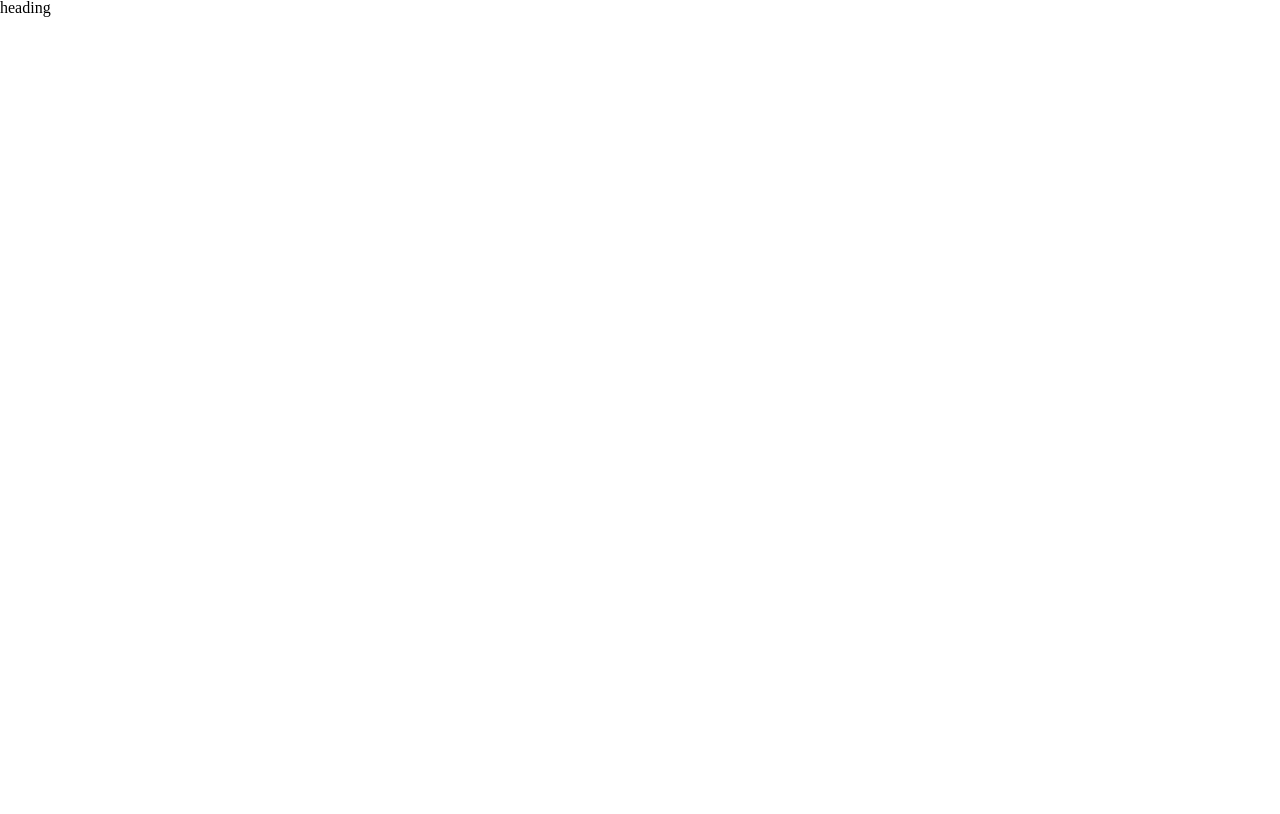
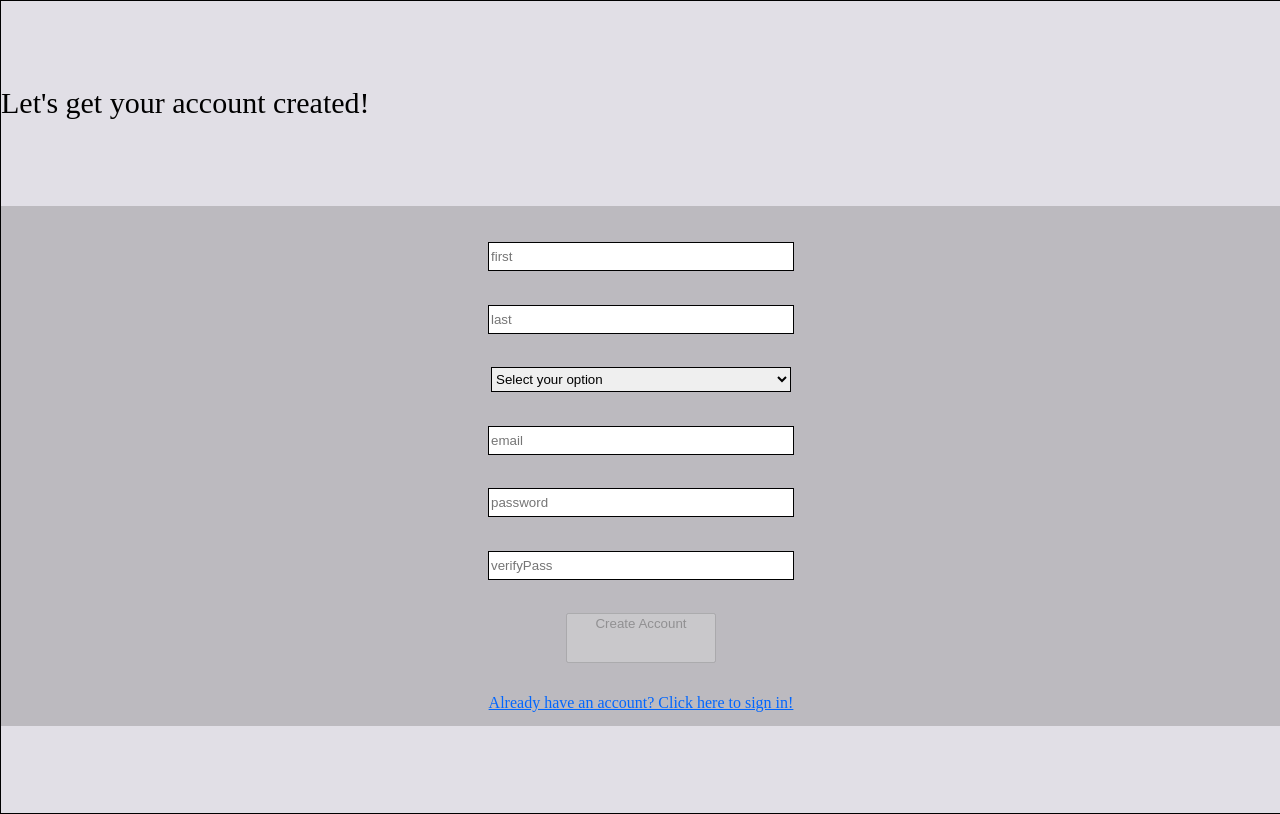
Before and after one commit to devmountain-lfg/devmtn-lfg, a React (Create React App) app: page /create_user in a window 1280 px wide. Built offline with nearby package versions, Linux system fonts and the light colour scheme.

Commit message:
built the sign up, password verification, (WIP)

```diff
--- a/controllers/drewController.js
+++ b/controllers/drewController.js
@@ -66,7 +66,7 @@ module.exports = {
 
   getMyEvents: async (req, res) => {
     try {
-    const { user_id } = req.body;
+    const { user_id } = req.params;
     const db = req.app.get("db");
     const query = `SELECT e.activity_id, e.event_date, e.public_event, e.creator_id, e.max_players
     FROM events as e
--- a/server.js
+++ b/server.js
@@ -40,6 +40,7 @@ app.get("/users_test", drewController.getUsers);
 app.get("/current_events", drewController.getCurrentEvents);
 app.get("/events:id", drewController.getMyEvents);
 app.post("/login", drewController.login);
+app.post("create_user", paulController.createNewUser);
 app.get("/me", (req, res) => {
   res.send(req.session.user);
 });
--- a/src/components/createuser.js
+++ b/src/components/createuser.js
@@ -1,15 +1,117 @@
 import React, { Component } from "react";
+import { Link } from "react-router-dom";
+import "../styling/publicpage.css";
 import axios from "axios";
 
+class createuser extends Component {
+  constructor() {
+    super();
 
-class createuser extends Component {
+    this.state = {
+      firstName: "",
+      lastName: "",
+      gender: "",
+      email: "",
+      phone: "",
+      password: "",
+      passVerify: "",
+      matchingPass: false,
+      created: false
+    };
+  }
 
+  handleCreation = async () => {
+    try {
+      console.log(this.state);
+      // const body = {};
 
+      // axios.post("/create_user", body).then(response => {
+      //   this.setState({ created: true });
+      //   this.props.history.push("/app/home_page");
+      // });
+    } catch (error) {
+      console.error(error);
+    }
+  };
+
+  disabledHandler = () => {
+    const { password, passVerify } = this.state;
+    if (password === passVerify) {
+      this.setState(prevState => ({
+        matchingPass: !prevState.matchingPass
+      }));
+    }
+  };
 
   render() {
     return (
-      <div>
-        <h1>heading</h1>
+      <div className="publicpage-ref">
+        <div className="welcome-back">Let's get your account created!</div>
+        <div className="login-logout">
+          <input
+            className="input-ref-large"
+            type="text"
+            placeholder="first"
+            onChange={e => this.setState({ firstName: e.target.value })}
+            required="required"
+          ></input>
+          <input
+            className="input-ref-large"
+            type="text"
+            placeholder="last"
+            onChange={e => this.setState({ lastName: e.target.value })}
+            required="required"
+          ></input>
+          <select
+            className="input-ref-large"
+            name="gender"
+            onChange={e => this.setState({ gender: e.target.value })}
+          >
+            <option value="" disabled selected>Select your option</option>
+            <option>Male</option>
+            <option>Female</option>
+          </select>
+          <input
+            className="input-ref-large"
+            type="email"
+            placeholder="email"
+            onChange={e => this.setState({ email: e.target.value })}
+            required="required"
+          ></input>
+
+          <input
+            className="input-ref-large"
+            type="password"
+            placeholder="password"
+            onChange={e => {
+              this.disabledHandler();
+              this.setState({ password: e.target.value });
+            }}
+            required="required"
+          ></input>
+          <input
+            className="input-ref-large"
+            type="password"
+            placeholder="verifyPass"
+            onChange={e => {
+              this.disabledHandler();
+              this.setState({ passVerify: e.target.value });
+            }}
+            required="required"
+          ></input>
+          {/* <Link to="/homepage"> */}
+          <button
+            className="button-ref-medium"
+            onClick={this.handleCreation}
+            disabled={!this.state.matchingPass}
+          >
+            Create Account
+          </button>
+          {/* </Link> */}
+          <Link to="/login" className="sign-up-link">
+            Already have an account? Click here to sign in!
+          </Link>
+        </div>
       </div>
     );
   }
--- a/src/components/login.js
+++ b/src/components/login.js
@@ -10,7 +10,7 @@ class Login extends Component {
     this.state = {
       username: "",
       password: "",
-      currentUser: ""
+      currentUser: []
     };
   }
 
```
